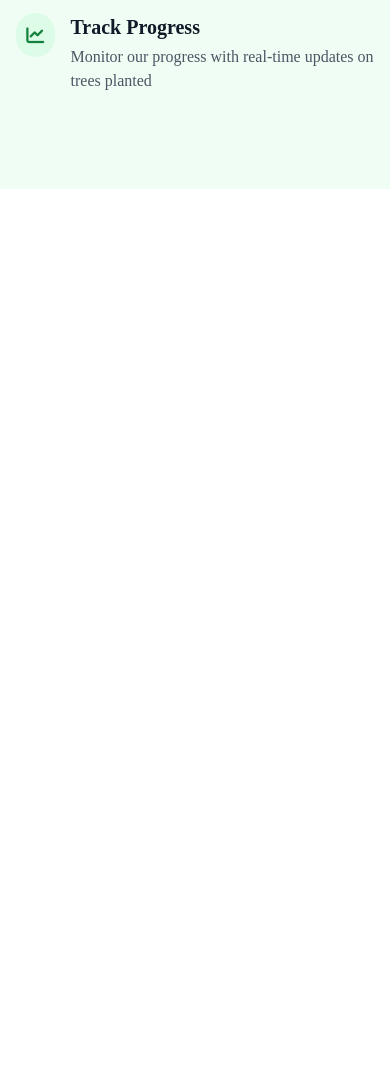
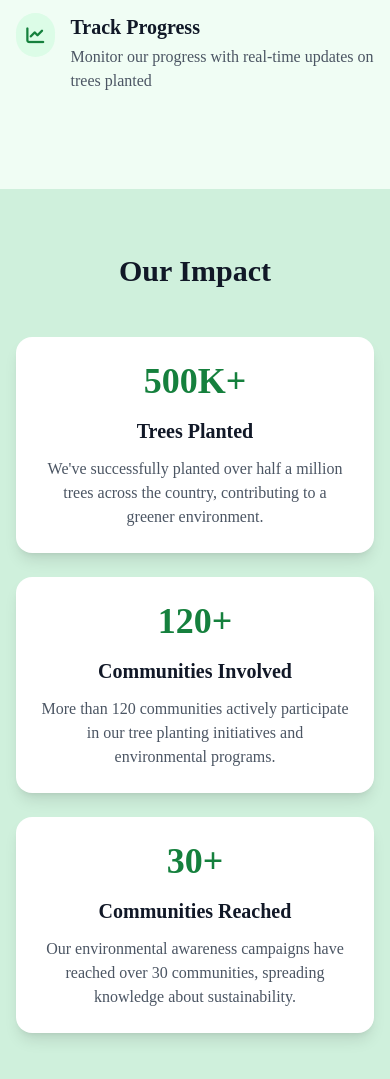
Before and after one commit to Abidafi/Assignment-06, a plain HTML site: page index.html in a window 390 px wide. Shown: the part 3011-4090 px from the top of the page. Before the commit the page ends 3200 px from the top, so only its background shows below. Drawn offline with nearby package versions, Linux system fonts and the light colour scheme; no server answers.

Commit message:
Our Impact section with mobile responsive feature has been added

```diff
--- a/index.html
+++ b/index.html
@@ -520,6 +520,75 @@
       </div>
     </section>
 
+    <!-- Our Impact Section -->
+    <section class="bg-[#cff0dc] py-16 px-4 md:px-8 lg:px-16">
+      <div class="max-w-7xl mx-auto">
+        <!-- Common Heading -->
+        <div class="text-center mb-12">
+          <h2 class="text-3xl md:text-4xl lg:text-5xl font-bold text-gray-900">
+            Our Impact
+          </h2>
+        </div>
+
+        <!-- Cards Container -->
+        <div class="grid grid-cols-1 md:grid-cols-3 gap-6 lg:gap-8">
+          <!-- Card 1 -->
+          <div
+            class="bg-white rounded-2xl shadow-lg p-6 lg:p-8 flex flex-col items-center text-center hover:shadow-xl transition-shadow duration-300"
+          >
+            <div
+              class="text-4xl md:text-5xl lg:text-6xl font-bold text-green-700 mb-4"
+            >
+              500K+
+            </div>
+            <h3 class="text-xl md:text-2xl font-semibold text-gray-900 mb-3">
+              Trees Planted
+            </h3>
+            <p class="text-gray-600 text-base md:text-lg">
+              We've successfully planted over half a million trees across the
+              country, contributing to a greener environment.
+            </p>
+          </div>
+
+          <!-- Card 2 -->
+          <div
+            class="bg-white rounded-2xl shadow-lg p-6 lg:p-8 flex flex-col items-center text-center hover:shadow-xl transition-shadow duration-300"
+          >
+            <div
+              class="text-4xl md:text-5xl lg:text-6xl font-bold text-green-700 mb-4"
+            >
+              120+
+            </div>
+            <h3 class="text-xl md:text-2xl font-semibold text-gray-900 mb-3">
+              Communities Involved
+            </h3>
+            <p class="text-gray-600 text-base md:text-lg">
+              More than 120 communities actively participate
+              in our tree planting initiatives and environmental programs.
+            </p>
+          </div>
+
+          <!-- Card 3 -->
+          <div
+            class="bg-white rounded-2xl shadow-lg p-6 lg:p-8 flex flex-col items-center text-center hover:shadow-xl transition-shadow duration-300"
+          >
+            <div
+              class="text-4xl md:text-5xl lg:text-6xl font-bold text-green-700 mb-4"
+            >
+              30+
+            </div>
+            <h3 class="text-xl md:text-2xl font-semibold text-gray-900 mb-3">
+              Communities Reached
+            </h3>
+            <p class="text-gray-600 text-base md:text-lg">
+              Our environmental awareness campaigns have reached over 30
+              communities, spreading knowledge about sustainability.
+            </p>
+          </div>
+        </div>
+      </div>
+    </section>
+
     <!-- Modal -->
 
     <!-- <button class="btn" onclick="my_modal_5.showModal()">open modal</button> -->
```
